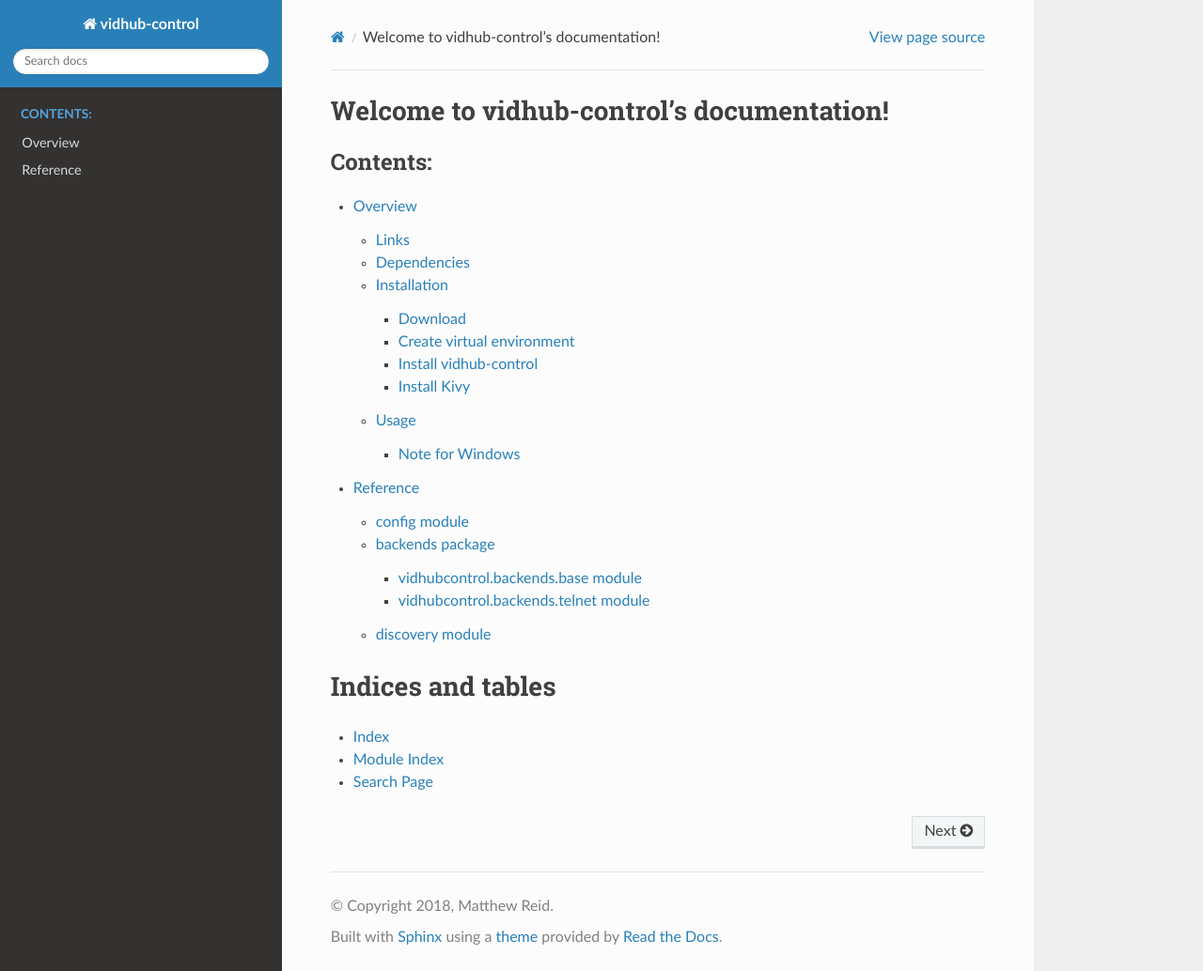
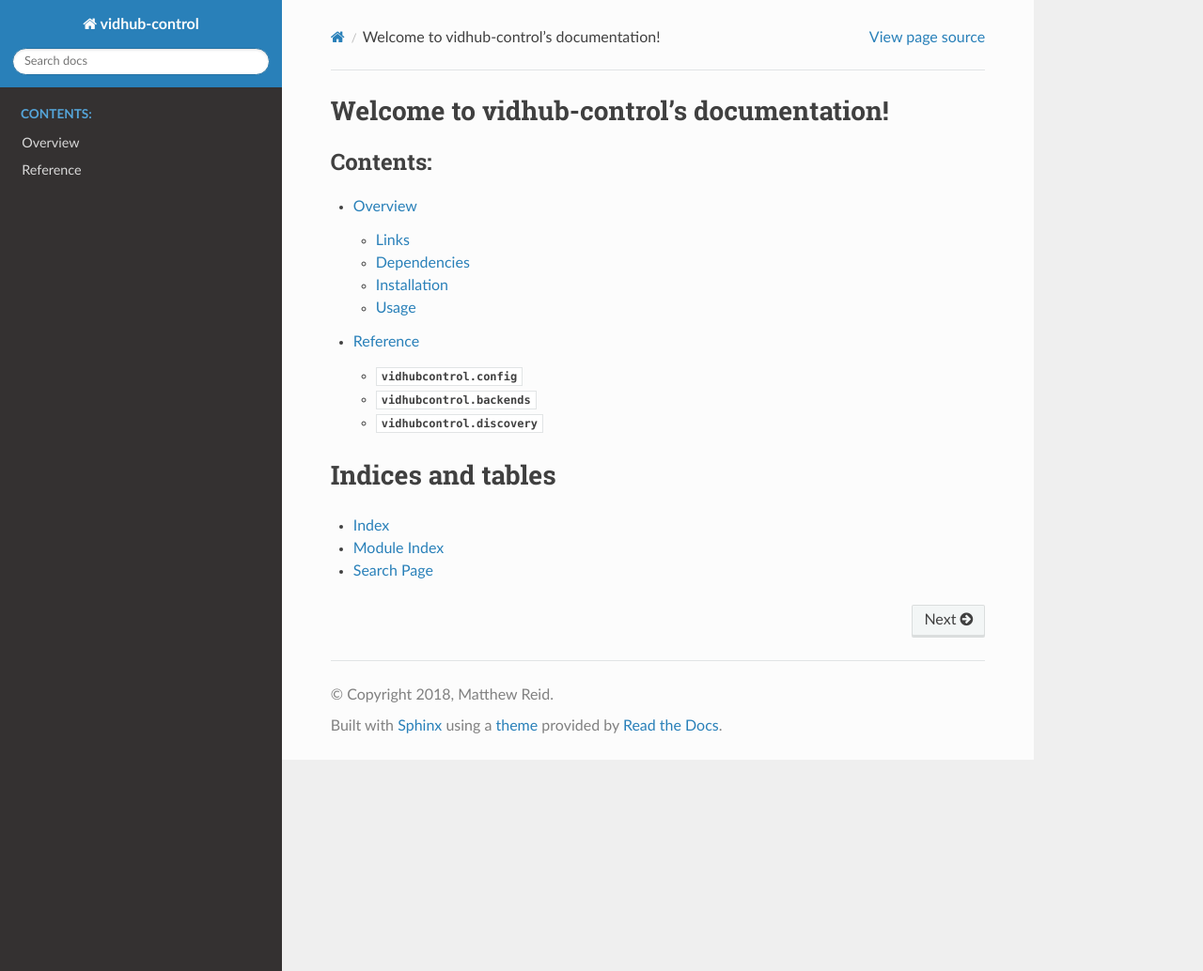
Before and after one commit to nocarryr/vidhub-control, a Sphinx documentation site: the page built from doc/source/index.rst, in a window 1280 px wide and 1034 px high. Shown: the whole window at 94% size. Built offline with Sphinx 7.4.7 and the Read the Docs theme 2.0.0, drawn with Linux system fonts in a browser that asks for light colours.

Commit message:
Update reference section markup and toctree depth

```diff
--- a/doc/source/backends.rst
+++ b/doc/source/backends.rst
@@ -1,14 +1,14 @@
-backends package
-================
+:mod:`vidhubcontrol.backends`
+=============================
 
-vidhubcontrol.backends.base module
+:mod:`vidhubcontrol.backends.base`
 ----------------------------------
 
 .. automodule:: vidhubcontrol.backends.base
     :members:
     :show-inheritance:
 
-vidhubcontrol.backends.telnet module
+:mod:`vidhubcontrol.backends.telnet`
 ------------------------------------
 
 .. automodule:: vidhubcontrol.backends.telnet
--- a/doc/source/config.rst
+++ b/doc/source/config.rst
@@ -1,5 +1,5 @@
-config module
-=============
+:mod:`vidhubcontrol.config`
+===========================
 
 .. automodule:: vidhubcontrol.config
     :members: Config, DeviceConfigBase, VidhubConfig, SmartViewConfig, SmartScopeConfig
--- a/doc/source/discovery.rst
+++ b/doc/source/discovery.rst
@@ -1,5 +1,5 @@
-discovery module
-================
+:mod:`vidhubcontrol.discovery`
+==============================
 
 .. automodule:: vidhubcontrol.discovery
     :members:
--- a/doc/source/index.rst
+++ b/doc/source/index.rst
@@ -7,7 +7,7 @@
 ==========================================
 
 .. toctree::
-    :maxdepth: 3
+    :maxdepth: 2
     :caption: Contents:
 
     overview
```
